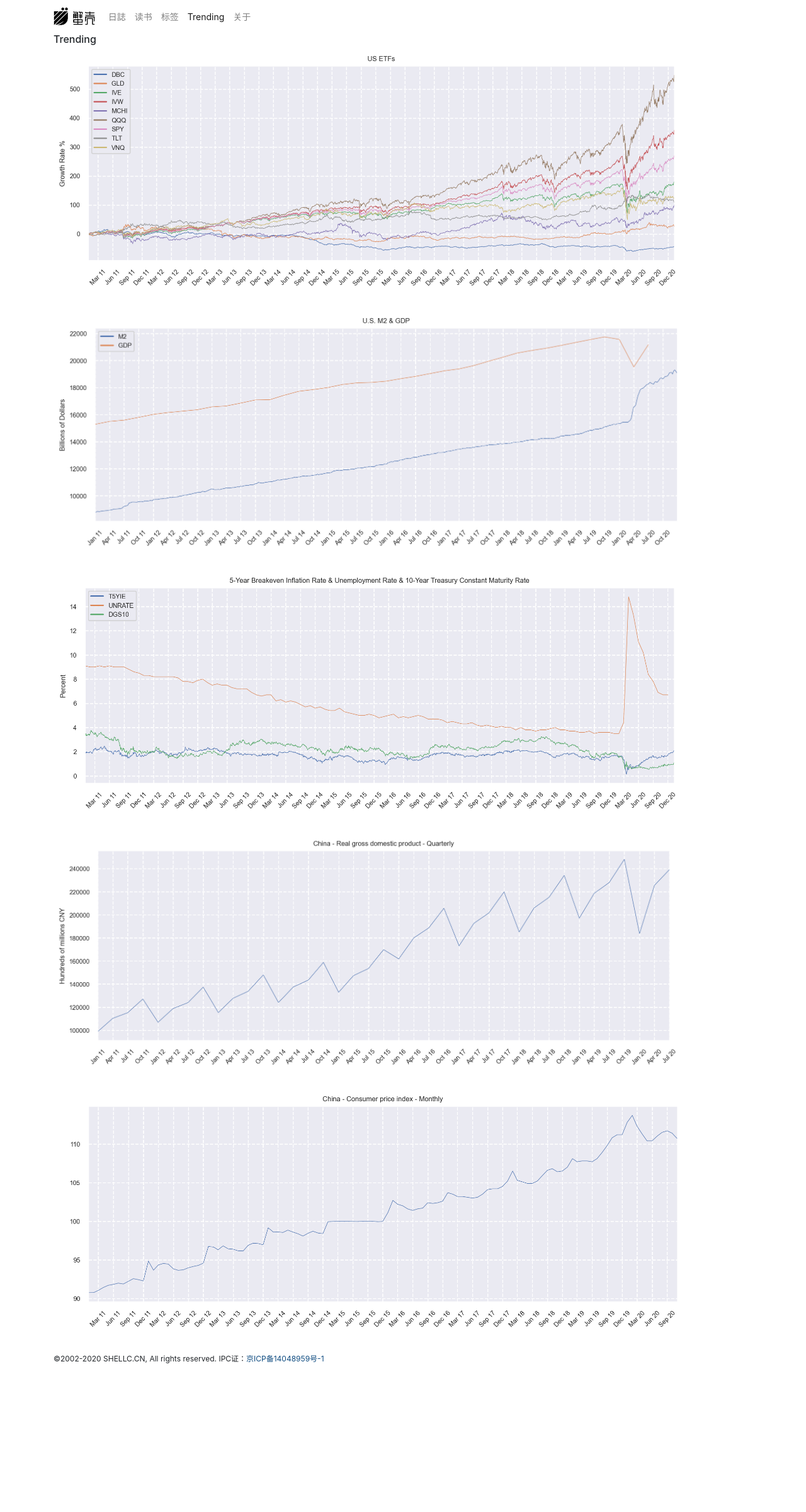
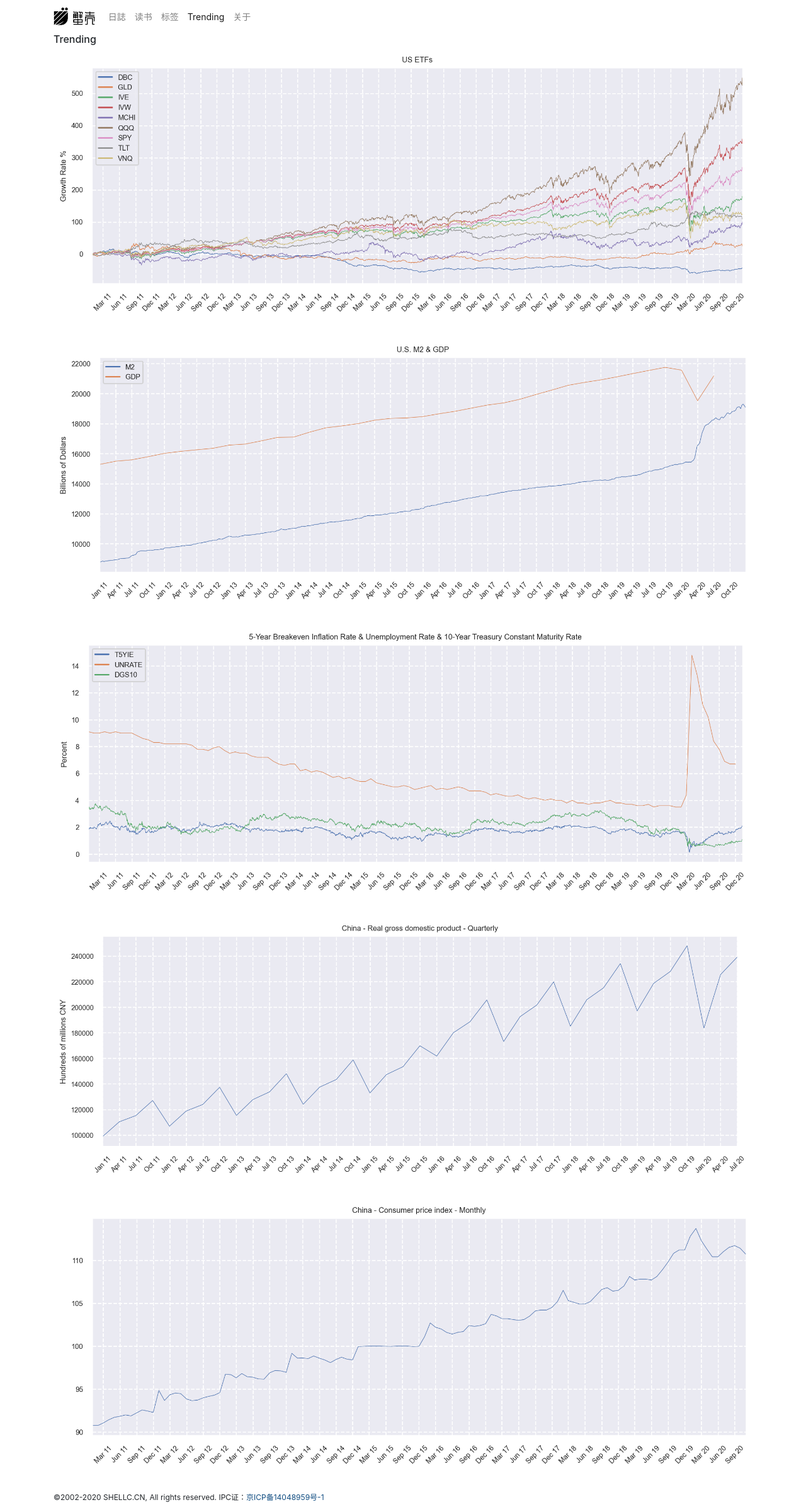
Before and after one commit to shellc/shellc.github.io, a Jekyll site: the page built from trending.md, in a window 1280 px wide. Shown: the whole page at 63% size. Built offline with Jekyll 4.4.1, drawn with Linux system fonts in a browser that asks for light colours; before the commit the page ends 2180 px from its top, so only the background shows below that.

Commit message:
add trending

```diff
--- a/trending.md
+++ b/trending.md
@@ -5,12 +5,12 @@ title: Trending
 
 # Trending
 
-<img src="/assets/images/trending/us_etf.png" width="1000">
+<img src="/assets/images/trending/us_etf.png" width="100%">
 
-<img src="/assets/images/trending/us_m2_gdp.png" width="1000">
+<img src="/assets/images/trending/us_m2_gdp.png" width="100%">
 
-<img src="/assets/images/trending/us_t5yie_unrate_dgs10.png" width="1000">
+<img src="/assets/images/trending/us_t5yie_unrate_dgs10.png" width="100%">
 
-<img src="/assets/images/trending/cn_gdp.png" width="1000">
+<img src="/assets/images/trending/cn_gdp.png" width="100%">
 
-<img src="/assets/images/trending/cn_cpi.png" width="1000">
+<img src="/assets/images/trending/cn_cpi.png" width="100%">
```
